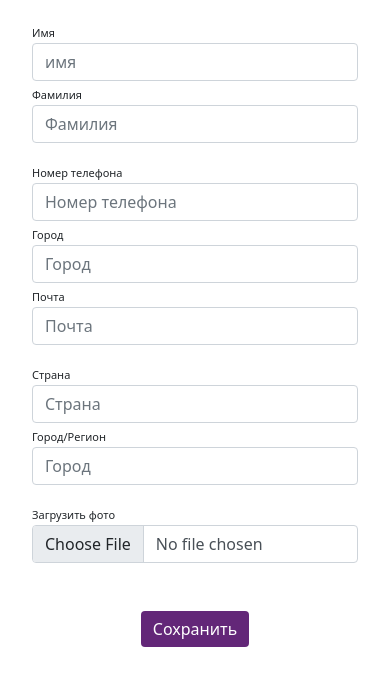
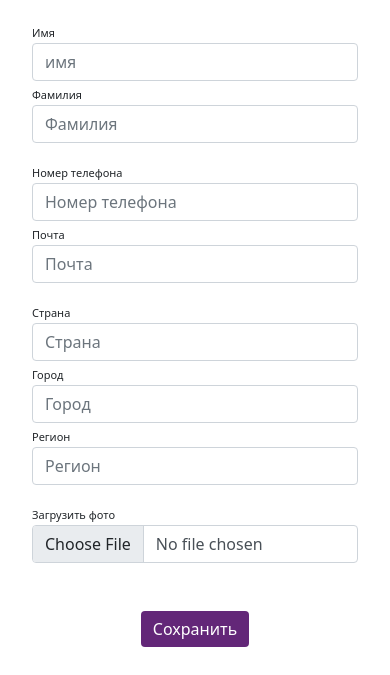
Before and after one commit to DegtyarevEvgeniy/BeFreela, a Django app: page /edit/ in a window 390 px wide. Shown: the part 487-1162 px from the top of the page. Run offline with Django 4.2, Linux system fonts and the light colour scheme; some libraries are stand-ins or nearby versions.

Commit message:
minor fixes for edit.html

```diff
--- a/bizopt/BO/templates/edit.html
+++ b/bizopt/BO/templates/edit.html
@@ -90,19 +90,19 @@
                             <label class="labels">Номер телефона</label>
                             <input type="text" class="form-control" placeholder="Номер телефона" value=""></div>
                         <div class="col-md-12">
-                            <label class="labels">Город</label>
-                            <input type="text" class="form-control" placeholder="Город" value=""></div>
-                        <div class="col-md-12">
                             <label class="labels">Почта</label>
                             <input type="text" class="form-control" placeholder="Почта" value=""></div>
                     </div>
                     <div class="row mt-3">
-                        <div class="col-md-6">
+                        <div class="col-md-4">
                             <label class="labels">Страна</label>
                             <input type="text" class="form-control" placeholder="Страна" value=""></div>
-                        <div class="col-md-6">
-                            <label class="labels">Город/Регион</label>
-                            <input type="text" class="form-control" value="" placeholder="Город"></div>
+                        <div class="col-md-4">
+                            <label class="labels">Город</label>
+                            <input type="text" class="form-control" placeholder="Город" value=""></div>
+                        <div class="col-md-4">
+                            <label class="labels">Регион</label>
+                            <input type="text" class="form-control" placeholder="Регион"></div>
                     </div>
                     <form method="post" enctype="multipart/form-data">
                         {% csrf_token %}
```
